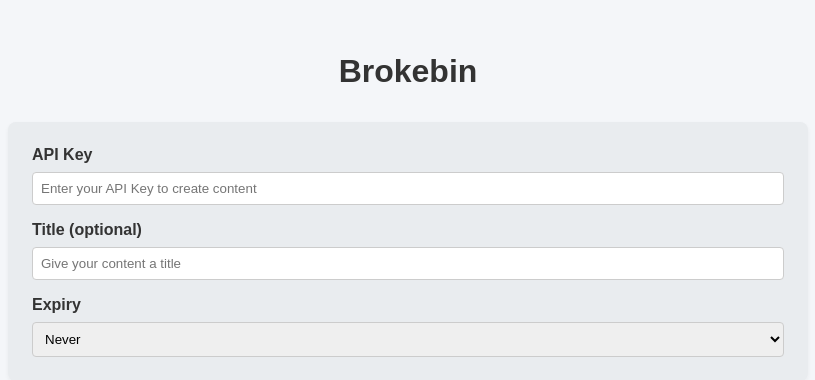
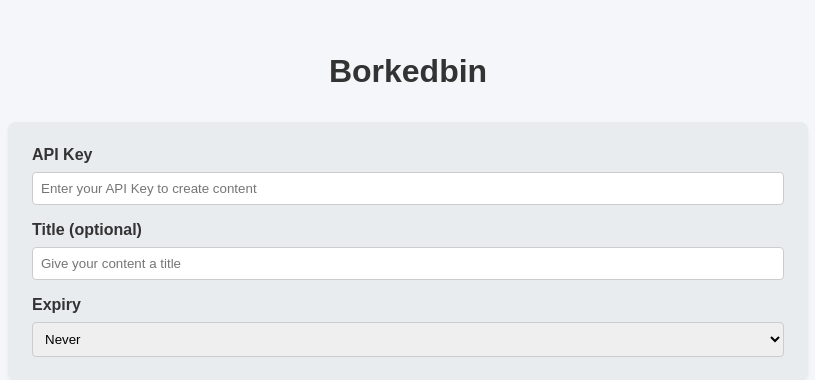
Before and after one commit to abrokecube/borkedbin, a FastAPI app: page /upload in a window 1280 px wide. Shown: the top 380 px of the page, without its empty margins (232-1047 px from the left). Run offline with FastAPI, Linux system fonts and the light colour scheme.

Commit message:
borkedbin

```diff
--- a/main.py
+++ b/main.py
@@ -9,7 +9,7 @@ from config import settings
 
 # Configure logging
 logging.basicConfig(level=logging.INFO)
-logger = logging.getLogger("brokebin.runner")
+logger = logging.getLogger("borkedbin.runner")
 
 async def run_public():
     config = uvicorn.Config("main_public:app", host=settings.public_host, port=settings.public_port)
@@ -47,7 +47,7 @@ async def prune_expired_items():
         await asyncio.sleep(settings.prune_interval_seconds)
 
 async def main():
-    logger.info("Starting Brokebin Servers and Background Tasks...")
+    logger.info("Starting Borkedbin Servers and Background Tasks...")
     # Gather runs all awaitables concurrently
     await asyncio.gather(
         run_public(),
--- a/main_admin.py
+++ b/main_admin.py
@@ -9,7 +9,7 @@ from typing import List
 from database import ContentItem, ApiKey, get_session
 from utils import generate_short_id
 
-app = FastAPI(title="Brokebin - Admin")
+app = FastAPI(title="Borkedbin - Admin")
 
 templates = Jinja2Templates(directory="templates")
 
--- a/main_public.py
+++ b/main_public.py
@@ -43,7 +43,7 @@ def get_cache_headers(item: ContentItem) -> dict[str, str]:
 init_db()
 ensure_uploads_dir()
 
-app = FastAPI(title="Brokebin - Public")
+app = FastAPI(title="Borkedbin - Public")
 
 # Set up templates
 if not os.path.exists("templates"):
--- a/pyproject.toml
+++ b/pyproject.toml
@@ -1,5 +1,5 @@
 [project]
-name = "brokebin"
+name = "borkedbin"
 version = "0.1.0"
 description = "Add your description here"
 readme = "README.md"
--- a/templates/404.html
+++ b/templates/404.html
@@ -4,7 +4,7 @@
 <head>
     <meta charset="UTF-8">
     <meta name="viewport" content="width=device-width, initial-scale=1.0">
-    <title>404 - Not Found | Brokebin</title>
+    <title>404 - Not Found | Borkedbin</title>
     <style>
         body {
             font-family: -apple-system, BlinkMacSystemFont, "Segoe UI", Roboto, "Helvetica Neue", Arial, sans-serif;
@@ -66,7 +66,7 @@
         <h1>404</h1>
         <h2>Page Not Found</h2>
         <p>The content you are looking for has expired, been deleted, or never existed in the first place.</p>
-        <a href="/" class="btn">Return to Brokebin</a>
+        <a href="/" class="btn">Return to Borkedbin</a>
     </div>
 </body>
 
--- a/templates/admin.html
+++ b/templates/admin.html
@@ -2,7 +2,7 @@
 <html>
 
 <head>
-    <title>Brokebin - Admin Dashboard</title>
+    <title>Borkedbin - Admin Dashboard</title>
     <style>
         body {
             font-family: sans-serif;
--- a/templates/file.html
+++ b/templates/file.html
@@ -2,7 +2,7 @@
 <html>
 
 <head>
-    <title>{{ item.title if item.title else "Brokebin - File Download" }}</title>
+    <title>{{ item.title if item.title else "Borkedbin - File Download" }}</title>
     <style>
         body {
             font-family: sans-serif;
--- a/templates/image.html
+++ b/templates/image.html
@@ -2,7 +2,7 @@
 <html>
 
 <head>
-    <title>{{ item.title if item.title else "Brokebin - Image" }}</title>
+    <title>{{ item.title if item.title else "Borkedbin - Image" }}</title>
     <style>
         body {
             margin: 0;
--- a/templates/index.html
+++ b/templates/index.html
@@ -4,7 +4,7 @@
 <head>
     <meta charset="UTF-8">
     <meta name="viewport" content="width=device-width, initial-scale=1.0">
-    <title>Brokebin</title>
+    <title>Borkedbin</title>
 </head>
 <style>
     body {
@@ -15,7 +15,7 @@
 </style>
 
 <body>
-    <p>Brokebin</p>
+    <p>Borkedbin</p>
 </body>
 
 </html>
--- a/templates/markdown.html
+++ b/templates/markdown.html
@@ -2,7 +2,7 @@
 <html>
 
 <head>
-    <title>{{ item.title if item.title else "Brokebin - Markdown" }}</title>
+    <title>{{ item.title if item.title else "Borkedbin - Markdown" }}</title>
     <style>
         body {
             font-family: sans-serif;
--- a/templates/text.html
+++ b/templates/text.html
@@ -2,7 +2,7 @@
 <html>
 
 <head>
-    <title>{{ item.title if item.title else "Brokebin - Text" }}</title>
+    <title>{{ item.title if item.title else "Borkedbin - Text" }}</title>
     <style>
         body {
             font-family: monospace;
--- a/templates/upload.html
+++ b/templates/upload.html
@@ -2,7 +2,7 @@
 <html>
 
 <head>
-    <title>Brokebin - Create</title>
+    <title>Borkedbin - Create</title>
     <style>
         body {
             font-family: sans-serif;
@@ -123,7 +123,7 @@
 
 <body>
     <div class="container">
-        <h1 style="text-align: center; margin-bottom: 2rem;">Brokebin</h1>
+        <h1 style="text-align: center; margin-bottom: 2rem;">Borkedbin</h1>
 
         <div class="card" style="background: #e9ecef;">
             <div class="form-group" style="margin-bottom: 0;">
@@ -216,14 +216,14 @@
 
         // Use local storage to persist API key
         document.addEventListener('DOMContentLoaded', () => {
-            const savedKey = localStorage.getItem('brokebin_api_key');
+            const savedKey = localStorage.getItem('borkedbin_api_key');
             if (savedKey) {
                 document.getElementById('apiKey').value = savedKey;
             }
         });
 
         document.getElementById('apiKey').addEventListener('change', (e) => {
-            localStorage.setItem('brokebin_api_key', e.target.value);
+            localStorage.setItem('borkedbin_api_key', e.target.value);
         });
 
         // Tab switching logic
```
Also changed, not shown: config.py (+4 -4 lines), 1 other file.
